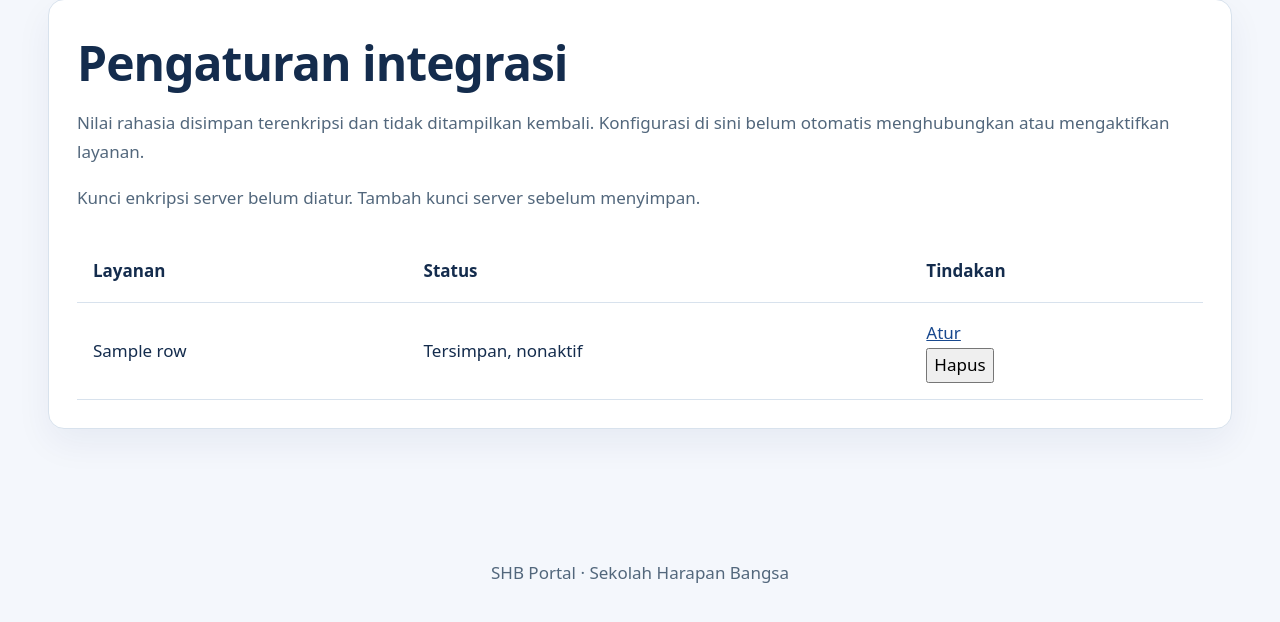
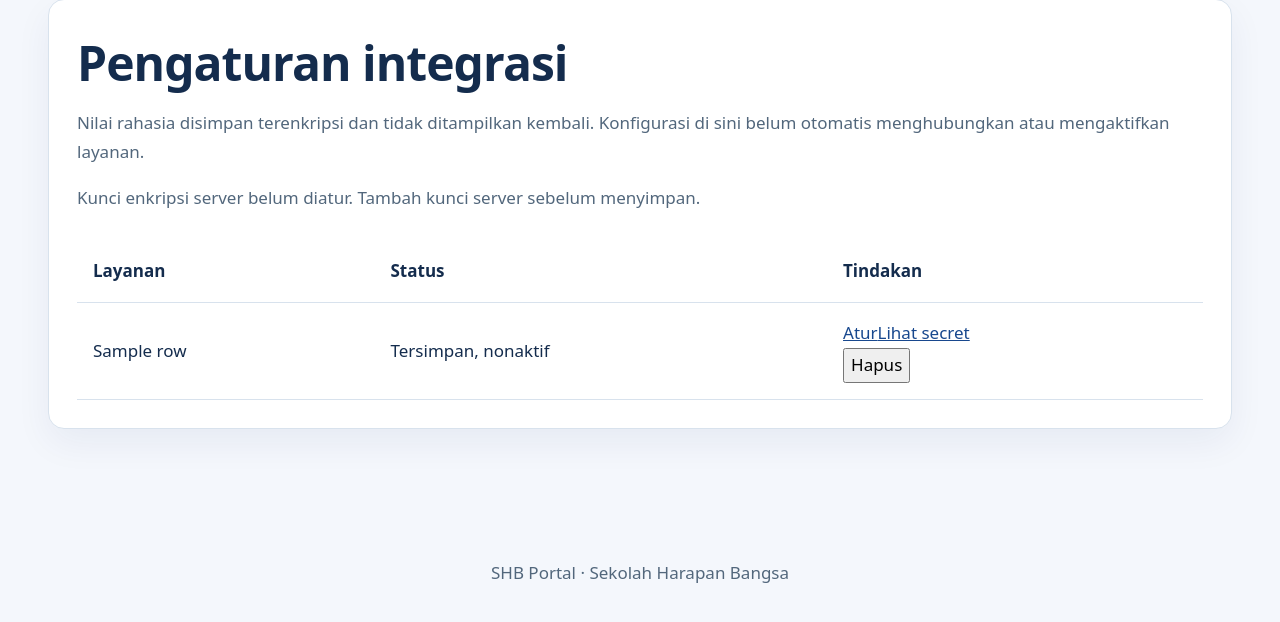
Before and after one commit to sugeng-riyanto/SHB-Portal, a Django app: template portal/templates/portal/integrations.html in a window 1280 px wide. Shown: the part 134-756 px from the top of the page. Run offline with Django 5.2, Linux system fonts and the light colour scheme; the template is opened without the code that fills it: most values are stand-ins (such as "Sample title", 1, 10 or a date in 2020).

Commit message:
Improve superadmin and protected secret view: portal/templates/portal/integrations.html

```diff
--- a/portal/templates/portal/integrations.html
+++ b/portal/templates/portal/integrations.html
@@ -1 +1 @@
-{% extends 'portal/base.html' %}{% block title %}Integrasi · SHB Portal{% endblock %}{% block content %}<section class="card"><h1>Pengaturan integrasi</h1><p>Nilai rahasia disimpan terenkripsi dan tidak ditampilkan kembali. Konfigurasi di sini belum otomatis menghubungkan atau mengaktifkan layanan.</p>{% if not key_ready %}<p role="alert">Kunci enkripsi server belum diatur. Tambah kunci server sebelum menyimpan.</p>{% endif %}<div class="scroll"><table><tr><th>Layanan</th><th>Status</th><th>Tindakan</th></tr>{% for row in integrations %}<tr><td>{{ row.label }}</td><td>{% if row.item %}{% if row.item.active %}Aktif (belum terhubung){% else %}Tersimpan, nonaktif{% endif %}{% else %}Belum diatur{% endif %}</td><td><a href="{% url 'integration_edit' row.key %}">Atur</a>{% if row.item %}<form method="post" action="{% url 'integration_remove' row.key %}">{% csrf_token %}<button type="submit" onclick="return confirm('Hapus konfigurasi integrasi ini?')">Hapus</button></form>{% endif %}</td></tr>{% endfor %}</table></div></section>{% endblock %}
+{% extends 'portal/base.html' %}{% block title %}Integrasi · SHB Portal{% endblock %}{% block content %}<section class="card"><h1>Pengaturan integrasi</h1><p>Nilai rahasia disimpan terenkripsi dan tidak ditampilkan kembali. Konfigurasi di sini belum otomatis menghubungkan atau mengaktifkan layanan.</p>{% if not key_ready %}<p role="alert">Kunci enkripsi server belum diatur. Tambah kunci server sebelum menyimpan.</p>{% endif %}<div class="scroll"><table><tr><th>Layanan</th><th>Status</th><th>Tindakan</th></tr>{% for row in integrations %}<tr><td>{{ row.label }}</td><td>{% if row.item %}{% if row.item.active %}Aktif (belum terhubung){% else %}Tersimpan, nonaktif{% endif %}{% else %}Belum diatur{% endif %}</td><td><a href="{% url 'integration_edit' row.key %}">Atur</a>{% if row.item %}<a href="{% url 'integration_reveal' row.key %}">Lihat secret</a><form method="post" action="{% url 'integration_remove' row.key %}">{% csrf_token %}<button type="submit" onclick="return confirm('Hapus konfigurasi integrasi ini?')">Hapus</button></form>{% endif %}</td></tr>{% endfor %}</table></div></section>{% endblock %}
```
